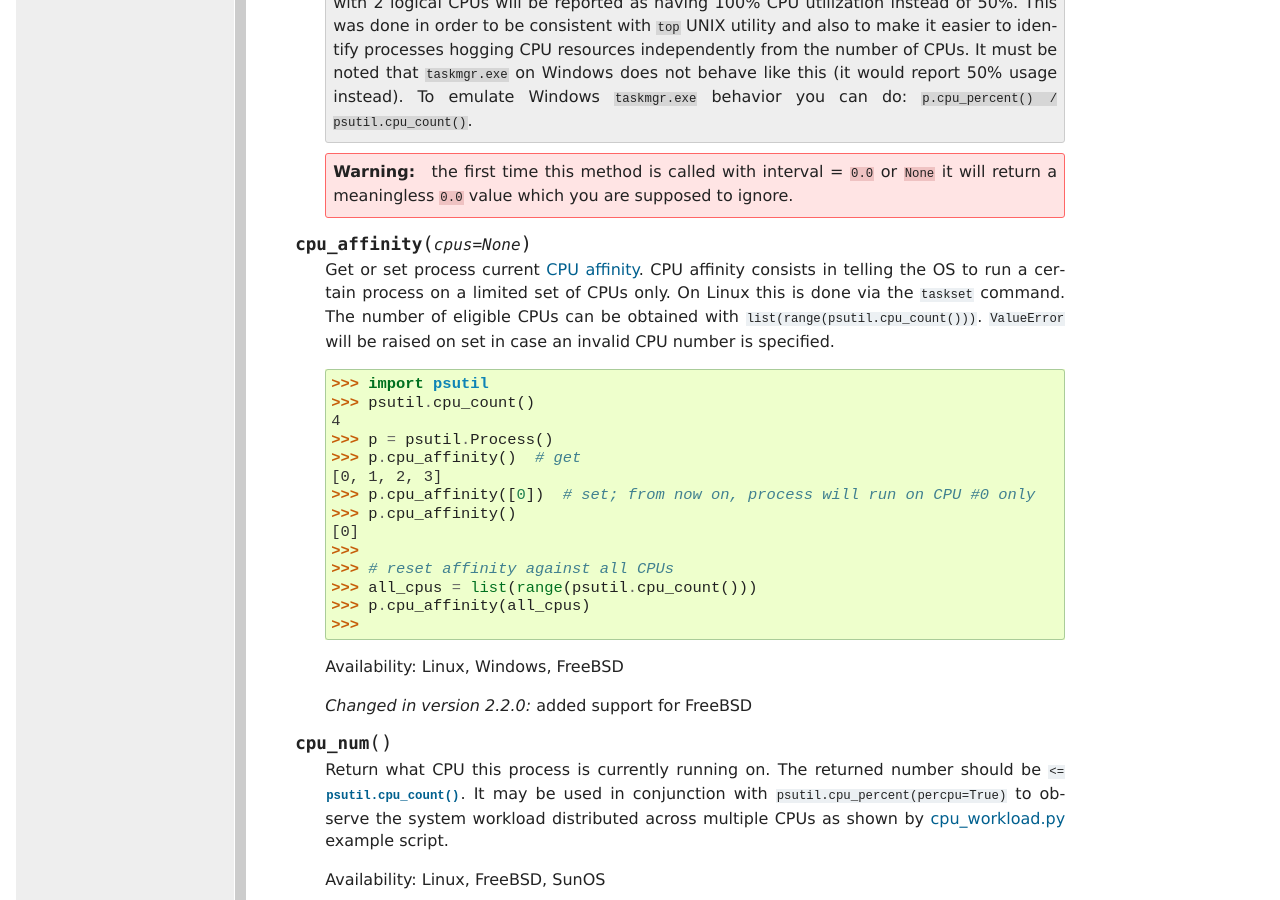
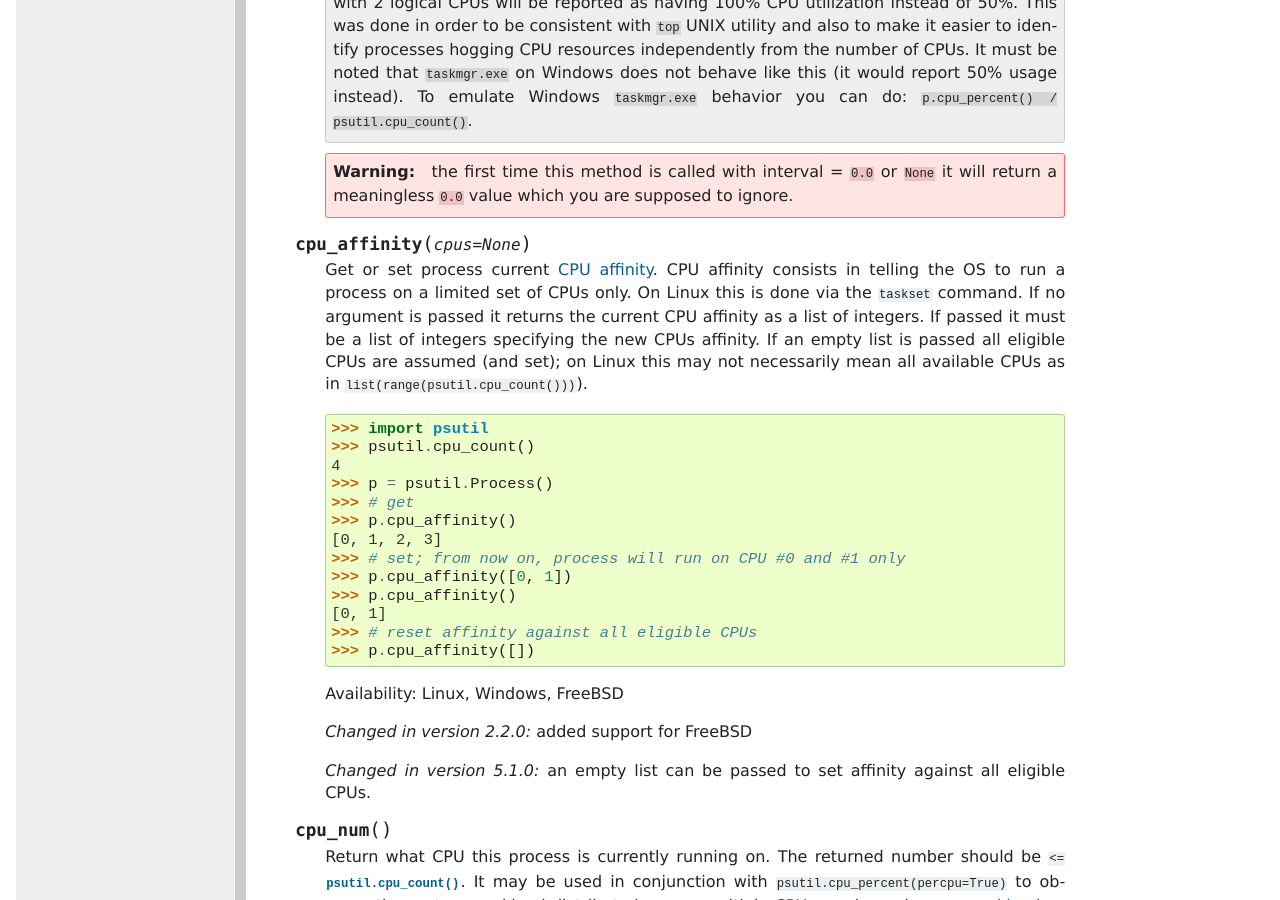
Before and after one commit to giampaolo/psutil, a Sphinx documentation site: the page built from docs/index.rst, in a window 1280 px wide and 900 px high, scrolled down 19106 px. Built offline with Sphinx 7.4.7, drawn with Linux system fonts in a browser that asks for light colours; formulas are drawn with MathJax 3.

Commit message:
#956: cpu_affinity([]) can now be used as an alias to set affinity against all eligible CPUs.

```diff
--- a/HISTORY.rst
+++ b/HISTORY.rst
@@ -9,6 +9,8 @@
 
 - 357_: added psutil.Process.cpu_num() (what CPU a process is on).
 - 941_: added psutil.cpu_freq() (CPU frequency).
+- 956_: cpu_affinity([]) can now be used as an alias to set affinity against
+  all eligible CPUs.
 
 **Bug fixes**
 
--- a/README.rst
+++ b/README.rst
@@ -248,9 +248,9 @@ Process management
     12.1
     >>> p.cpu_affinity()
     [0, 1, 2, 3]
-    >>> p.cpu_affinity([0])  # set
+    >>> p.cpu_affinity([0, 1])  # set
     >>> p.cpu_num()
-    2
+    1
     >>>
     >>> p.memory_info()
     pmem(rss=10915840, vms=67608576, shared=3313664, text=2310144, lib=0, data=7262208, dirty=0)
--- a/appveyor.yml
+++ b/appveyor.yml
@@ -1,3 +1,5 @@
+# Build: 0 (bump this up by 1 to force an appveyor run)
+
 os: Visual Studio 2015
 
 environment:
--- a/docs/index.rst
+++ b/docs/index.rst
@@ -1214,32 +1214,35 @@ Process class
 
     Get or set process current
     `CPU affinity <http://www.linuxjournal.com/article/6799?page=0,0>`__.
-    CPU affinity consists in telling the OS to run a certain process on a
-    limited set of CPUs only.
+    CPU affinity consists in telling the OS to run a process on a limited set
+    of CPUs only.
     On Linux this is done via the ``taskset`` command.
-    The number of eligible CPUs can be obtained with
-    ``list(range(psutil.cpu_count()))``.
-    ``ValueError`` will be raised on set in case an invalid CPU number is
-    specified.
+    If no argument is passed it returns the current CPU affinity as a list
+    of integers.
+    If passed it must be a list of integers specifying the new CPUs affinity.
+    If an empty list is passed all eligible CPUs are assumed (and set);
+    on Linux this may not necessarily mean all available CPUs as in
+    ``list(range(psutil.cpu_count()))``).
 
       >>> import psutil
       >>> psutil.cpu_count()
       4
       >>> p = psutil.Process()
-      >>> p.cpu_affinity()  # get
+      >>> # get
+      >>> p.cpu_affinity()
       [0, 1, 2, 3]
-      >>> p.cpu_affinity([0])  # set; from now on, process will run on CPU #0 only
+      >>> # set; from now on, process will run on CPU #0 and #1 only
+      >>> p.cpu_affinity([0, 1])
       >>> p.cpu_affinity()
-      [0]
-      >>>
-      >>> # reset affinity against all CPUs
-      >>> all_cpus = list(range(psutil.cpu_count()))
-      >>> p.cpu_affinity(all_cpus)
-      >>>
+      [0, 1]
+      >>> # reset affinity against all eligible CPUs
+      >>> p.cpu_affinity([])
 
     Availability: Linux, Windows, FreeBSD
 
     .. versionchanged:: 2.2.0 added support for FreeBSD
+    .. versionchanged:: 5.1.0 an empty list can be passed to set affinity
+      against all eligible CPUs.
 
   .. method:: cpu_num()
 
```
Also changed, not shown: psutil/__init__.py (+7 -0 lines), 3 other files.
